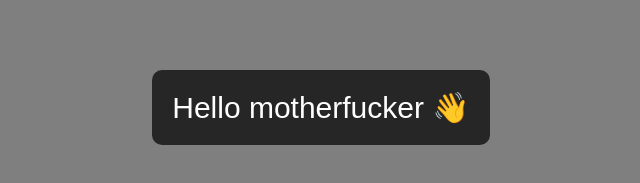
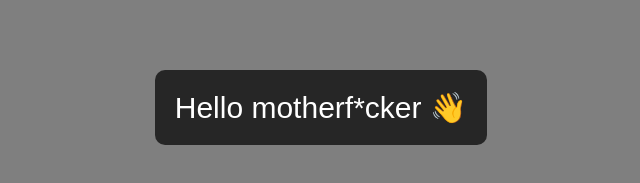
Before and after one commit to abdullokhonz/mousetrap, a plain HTML site: page index.html in a window 1280 px wide. Both pictures are taken after a click on the button "Yes". Shown: the part 293-476 px from the top of the page, 319-959 px from the left. Drawn offline with Linux system fonts and the light colour scheme.

Commit message:
Added censorship

```diff
--- a/index.html
+++ b/index.html
@@ -17,7 +17,7 @@
     <button id="no">No</button>
 
     <div id="overlay" class="overlay">
-        <div id="message">Hello motherfucker 👋</div>
+        <div id="message">Hello motherf*cker 👋</div>
     </div>
 
     <script src="script.js"></script>
```
